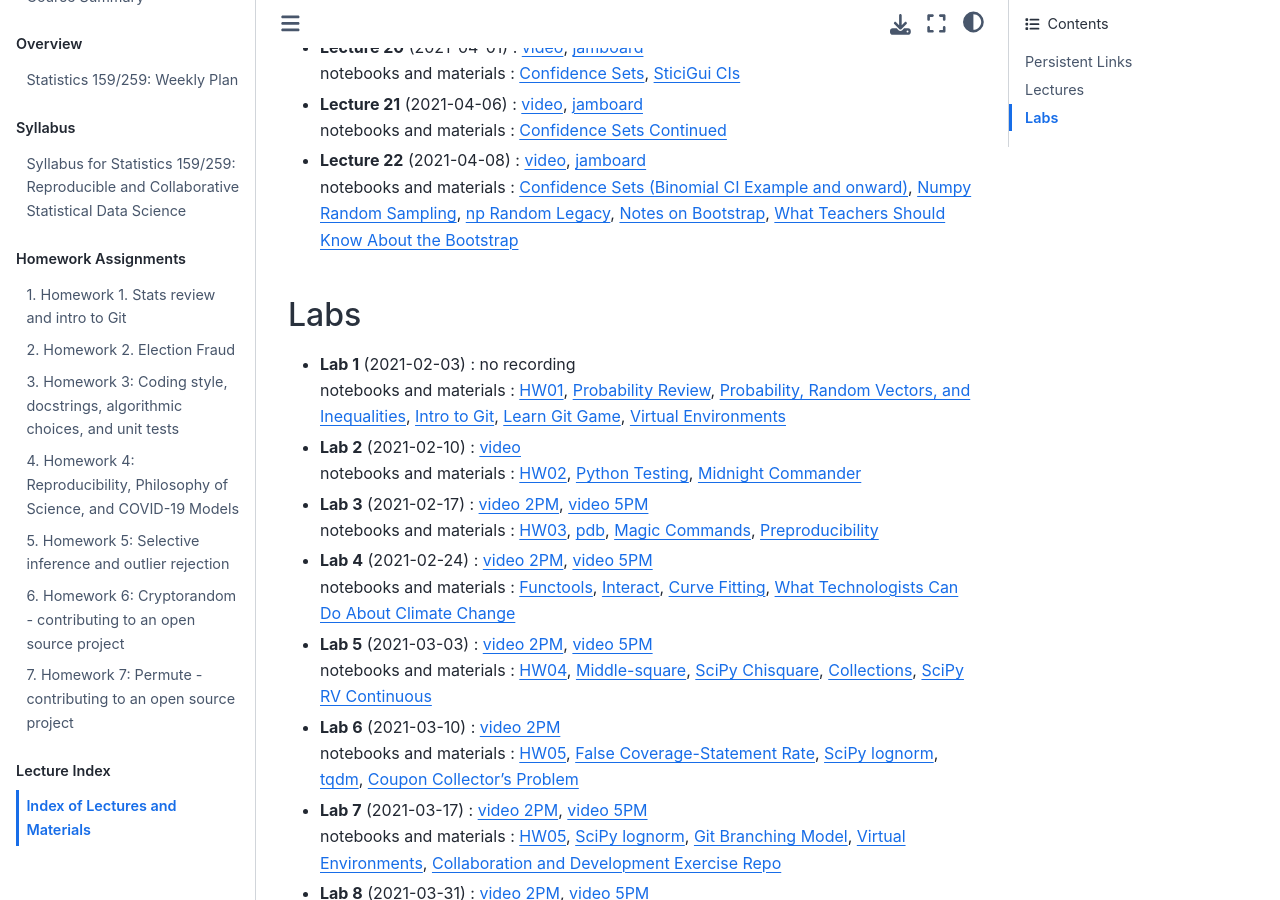
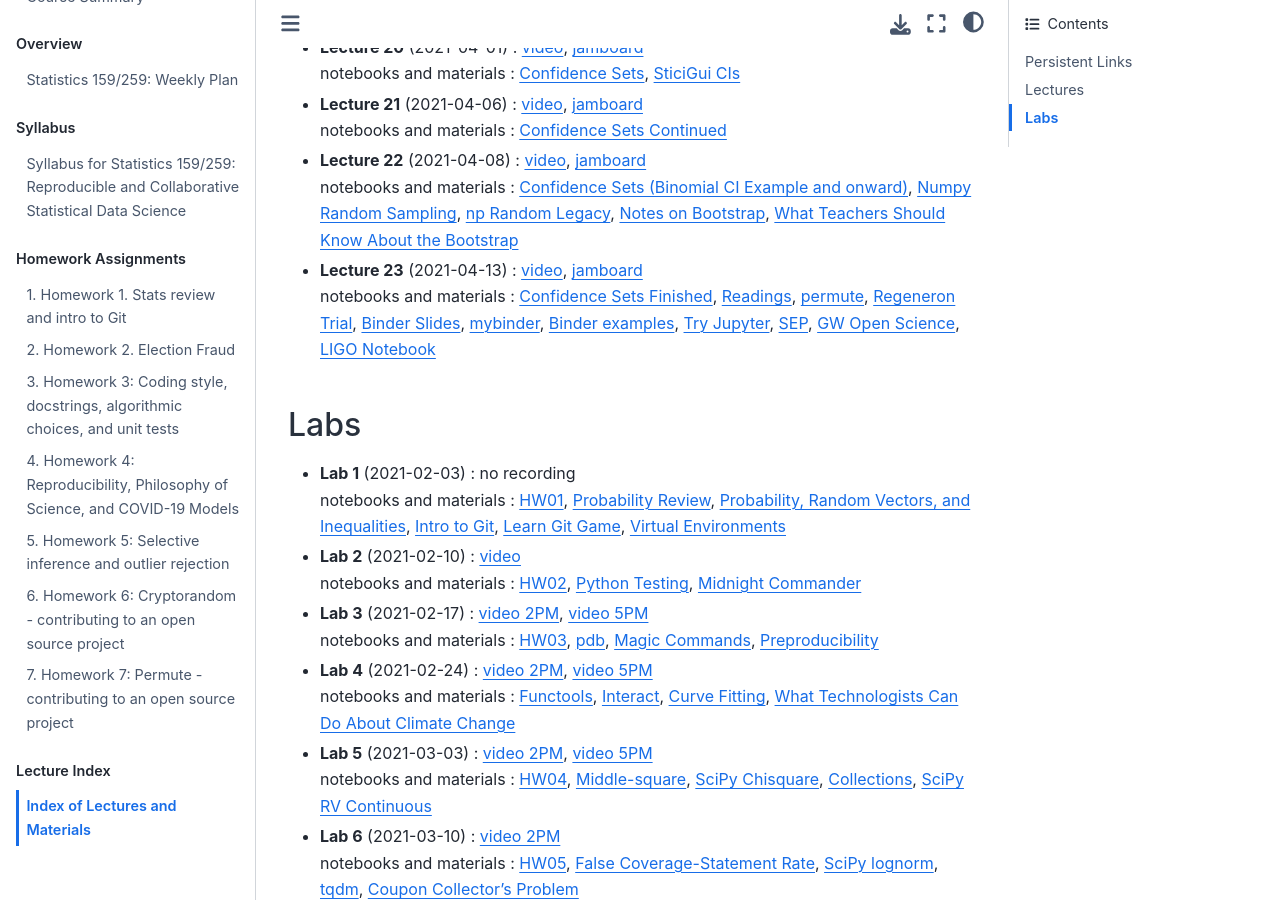
Before and after one commit to UCB-stat-159-s21/site, a Jupyter Book: the page built from Index/index.md, in a window 1280 px wide and 900 px high, scrolled down 1754 px. Built offline with Jupyter Book 1.0.4 settings and Sphinx 7.4.7 and the Sphinx Book theme 1.1.4, drawn with Linux system fonts in a browser that asks for light colours; pages that are not in the unit, such as notebooks, are missing from menus.

Commit message:
Updating lecture material index for lecture 23.

```diff
--- a/Index/index.md
+++ b/Index/index.md
@@ -52,6 +52,8 @@ notebooks and materials : [Confidence Sets](https://ucb-stat-159-s21.github.io/s
 notebooks and materials : [Confidence Sets Continued](https://ucb-stat-159-s21.github.io/site/Notes/confidence-sets.html)
 - **Lecture 22** (2021-04-08) : [video](https://drive.google.com/file/d/11DCGWQFyRMLWUYG7TW6iUaJhdDKPQrst/view?usp=sharing), [jamboard](https://jamboard.google.com/d/1Q_yT_X_grgEmim7k7lJELQv-8BEOwklyobJLqTHEdJg/viewer?f=0)
 notebooks and materials : [Confidence Sets (Binomial CI Example and onward)](https://ucb-stat-159-s21.github.io/site/Notes/confidence-sets.html#example-confidence-interval-for-binomial-p-known-n), [Numpy Random Sampling](https://numpy.org/doc/stable/reference/random/index.html), [np Random Legacy](https://numpy.org/doc/stable/reference/random/legacy.html), [Notes on Bootstrap](https://www.stat.berkeley.edu/~stark/Teach/S240/Notes/ch8.pdf), [What Teachers Should Know About the Bootstrap](https://www.tandfonline.com/doi/pdf/10.1080/00031305.2015.1089789?needAccess=true)
+- **Lecture 23** (2021-04-13) : [video](https://drive.google.com/file/d/10RTFox4YMLDijEk5tOs0pxEHF7Uii1ri/view?usp=sharing), [jamboard](https://jamboard.google.com/d/1dHX3dgAxyV-pWbVtzWd3ws_nn08SCejuUzCC6VyaUEE/viewer?f=0)
+notebooks and materials : [Confidence Sets Finished](https://ucb-stat-159-s21.github.io/site/Notes/confidence-sets.html#example-2-confidence-interval-for-hypergeometric-g-known-n-n), [Readings](https://drive.google.com/drive/u/1/folders/1X-oskvA4bWa00KeuQFPUyk-jOpwX1dpQ), [permute](https://github.com/statlab/permute), [Regeneron Trial](https://investor.regeneron.com/news-releases/news-release-details/phase-3-prevention-trial-showed-81-reduced-risk-symptomatic-sars), [Binder Slides](https://docs.google.com/presentation/d/1ZOD1uTeoaDyGhXmJTUhOlyH86RVjmiifaPeCnfGPqfg/edit?usp=sharing), [mybinder](https://mybinder.org/), [Binder examples](https://github.com/binder-examples), [Try Jupyter](https://jupyter.org/try), [SEP](http://sepwww.stanford.edu/doku.php), [GW Open Science](https://www.gw-openscience.org/tutorials/), [LIGO Notebook](https://github.com/losc-tutorial/Data_Guide/blob/master/Guide_Notebook.ipynb)
 
 
 ## Labs
```
